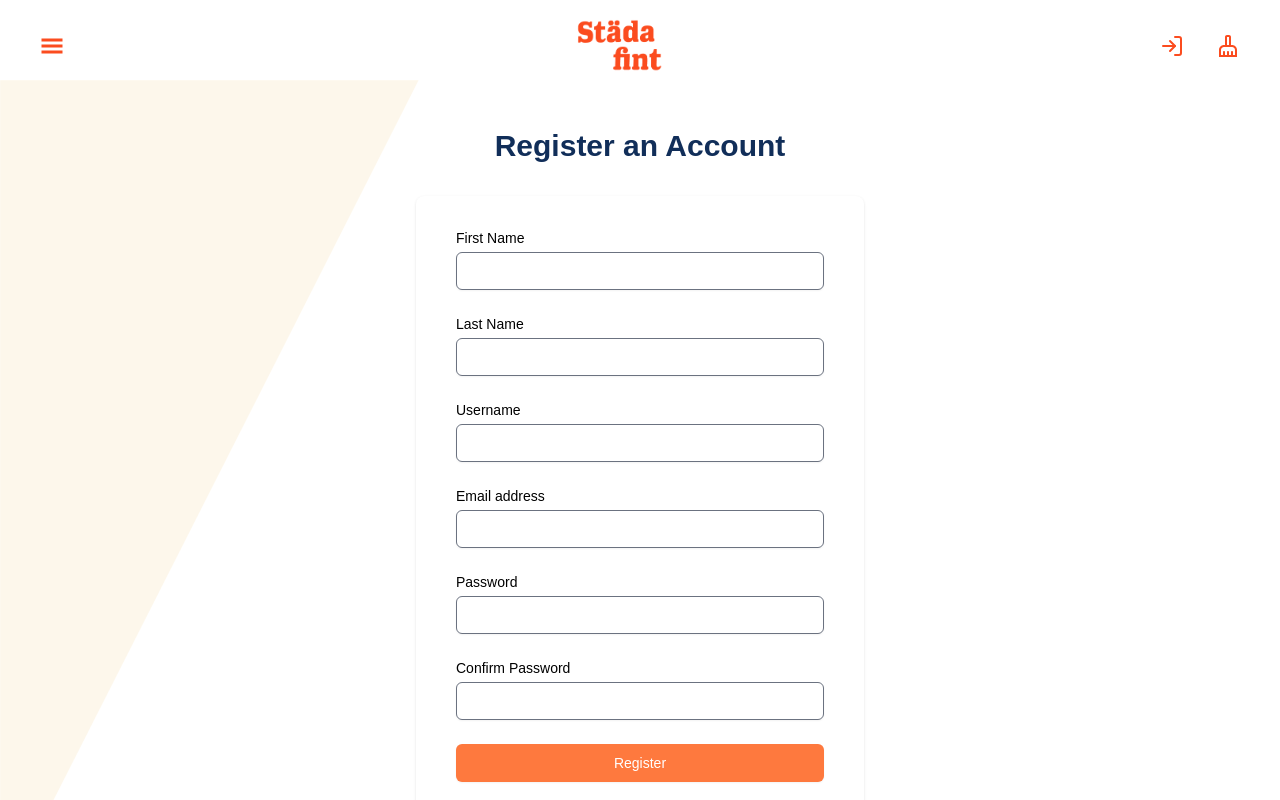
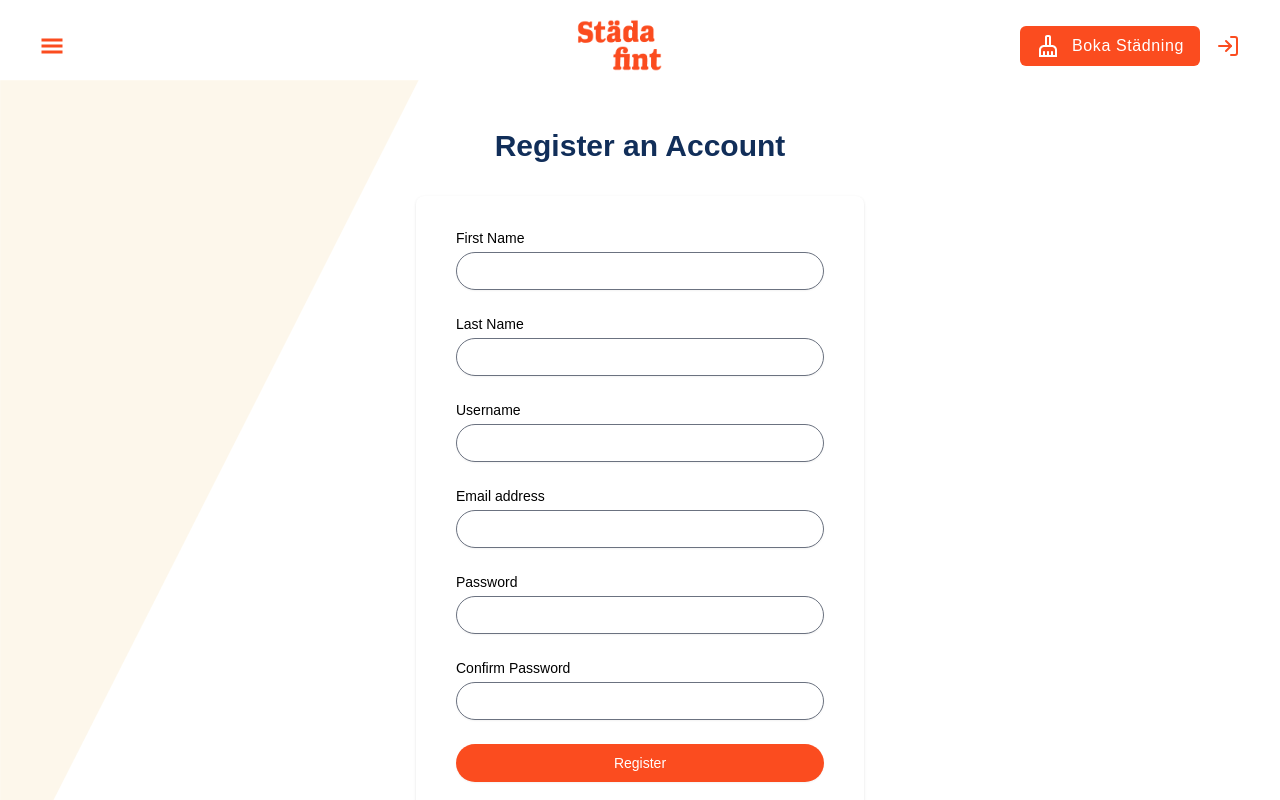
Before and after one commit to varamara/cleaning-service, a React (Vite) app in the folder cleaning-service-js-2/: page /register in a window 1280 px wide. Shown: the top 800 px of the page. Built offline with nearby package versions, Linux system fonts and the light colour scheme; data requests are answered from the project's data file; a web font is replaced by a local one.

Commit message:
Add registration redirect to login page and update login form styles

```diff
--- a/cleaning-service-js-2/db.json
+++ b/cleaning-service-js-2/db.json
@@ -37,6 +37,24 @@
       "lastName": "b",
       "email": "b@b.com",
       "bookings": []
+    },
+    {
+      "id": "bd833c97-e11c-46a0-b749-280e80a77f5c",
+      "bookings": [],
+      "username": "Billy",
+      "password": "Billy123!",
+      "firstName": "Billy",
+      "lastName": "Button",
+      "email": "billy@billy"
+    },
+    {
+      "id": "275eaeb1-f276-4a27-a955-2f2047d01135",
+      "bookings": [],
+      "username": "hej",
+      "password": "Hejsan123!",
+      "firstName": "hej",
+      "lastName": "hej",
+      "email": "hej@hejsan"
     }
   ],
   "cleaners": [
--- a/cleaning-service-js-2/src/components/loginPageComponents/LoginForm.tsx
+++ b/cleaning-service-js-2/src/components/loginPageComponents/LoginForm.tsx
@@ -66,7 +66,7 @@ const LoginForm = () => {
                     type="text"
                     autoComplete="username"
                     required
-                    className="appearance-none block w-full px-3 py-2 border border-gray-300 rounded-md shadow-sm placeholder-gray-400 focus:outline-none focus:ring-indigo-500 focus:border-indigo-500 sm:text-sm"
+                    className="appearance-none block w-full px-3 py-2 border border-gray-300 rounded-full shadow-sm placeholder-gray-400 focus:outline-none focus:ring-indigo-500 focus:border-indigo-500 sm:text-sm"
                     value={formData.username}
                     onChange={handleChange}
                   />
@@ -86,7 +86,7 @@ const LoginForm = () => {
                     type="password"
                     autoComplete="new-password"
                     required
-                    className="appearance-none block w-full px-3 py-2 border border-gray-300 rounded-md shadow-sm placeholder-gray-400 focus:outline-none focus:ring-indigo-500 focus:border-indigo-500 sm:text-sm"
+                    className="appearance-none block w-full px-3 py-2 border border-gray-300 rounded-full shadow-sm placeholder-gray-400 focus:outline-none focus:ring-indigo-500 focus:border-indigo-500 sm:text-sm"
                     value={formData.password}
                     onChange={handleChange}
                   />
@@ -106,7 +106,7 @@ const LoginForm = () => {
                     type="password"
                     autoComplete="new-password"
                     required
-                    className="appearance-none block w-full px-3 py-2 border border-gray-300 rounded-md shadow-sm placeholder-gray-400 focus:outline-none focus:ring-indigo-500 focus:border-indigo-500 sm:text-sm"
+                    className="appearance-none block w-full px-3 py-2 border border-gray-300 rounded-full shadow-sm placeholder-gray-400 focus:outline-none focus:ring-indigo-500 focus:border-indigo-500 sm:text-sm"
                     value={formData.confirmPassword}
                     onChange={handleChange}
                   />
@@ -115,7 +115,7 @@ const LoginForm = () => {
               <div>
                 <button
                   type="submit"
-                  className="w-full flex justify-center py-2 px-4 border border-transparent rounded-md shadow-sm text-sm font-medium text-white bg-primaryOrange hover:bg-secondaryOrange focus:outline-none focus:ring-2 focus:ring-offset-2 focus:ring-indigo-500"
+                  className="w-full flex justify-center py-2 px-4 border border-transparent rounded-full shadow-sm text-sm font-medium text-white bg-secondaryOrange hover:bg-primaryOrange focus:outline-none focus:ring-2 focus:ring-offset-2 focus:ring-indigo-500 transition duration-200"
                 >
                   Log in
                 </button>
--- a/cleaning-service-js-2/src/components/registrationPageComponents/RegistrationFormComponent.tsx
+++ b/cleaning-service-js-2/src/components/registrationPageComponents/RegistrationFormComponent.tsx
@@ -27,8 +27,13 @@ const RegistrationFormComponent: React.FC = () => {
     }));
   };
 
+
+  const [isSubmitted, setIsSubmitted ] = useState<boolean>(false)
+
+
   const handleSubmit = (e: React.FormEvent) => {
     e.preventDefault();
+    setIsSubmitted(true);
 
     const passwordRegex = /^(?=.*\d)(?=.*[a-z])(?=.*[A-Z]).{8,24}$/;
     if(!passwordRegex.test(formData.password)){
@@ -51,7 +56,7 @@ const RegistrationFormComponent: React.FC = () => {
 
     console.log(formData);
     registerUser(newUser);
-    alert("Inloggning lyckades!");
+    alert("Du är nu registrerad! Vänligen logga in.");
 
 
     setFormData({
@@ -89,8 +94,7 @@ const RegistrationFormComponent: React.FC = () => {
                     name="firstName"
                     type="text"
                     autoComplete="given-name"
-                    required
-                    className="appearance-none block w-full px-3 py-2 border border-gray-300 rounded-md shadow-sm placeholder-gray-400 focus:outline-none focus:ring-indigo-500 focus:border-indigo-500 sm:text-sm"
+                    className={`appearance-none block w-full px-3 py-2 border border-gray-300 rounded-full shadow-sm placeholder-gray-400 focus:outline-none focus:ring-indigo-500 focus:border-indigo-500 sm:text-sm  ${isSubmitted && !formData.firstName ? "border-red-700" : ""}  `}
                     value={formData.firstName}
                     onChange={handleChange}
                   />
@@ -110,8 +114,7 @@ const RegistrationFormComponent: React.FC = () => {
                     name="lastName"
                     type="text"
                     autoComplete="family-name"
-                    required
-                    className="appearance-none block w-full px-3 py-2 border border-gray-300 rounded-md shadow-sm placeholder-gray-400 focus:outline-none focus:ring-indigo-500 focus:border-indigo-500 sm:text-sm"
+                    className={`appearance-none block w-full px-3 py-2 border border-gray-300 rounded-full shadow-sm placeholder-gray-400 focus:outline-none focus:ring-indigo-500 focus:border-indigo-500 sm:text-sm ${isSubmitted && !formData.lastName ? "border-red-700" : ""}`}
                     value={formData.lastName}
                     onChange={handleChange}
                   />
@@ -130,8 +133,7 @@ const RegistrationFormComponent: React.FC = () => {
                     name="username"
                     type="text"
                     autoComplete="username"
-                    required
-                    className="appearance-none block w-full px-3 py-2 border border-gray-300 rounded-md shadow-sm placeholder-gray-400 focus:outline-none focus:ring-indigo-500 focus:border-indigo-500 sm:text-sm"
+                    className={`appearance-none block w-full px-3 py-2 border border-gray-300 rounded-full shadow-sm placeholder-gray-400 focus:outline-none focus:ring-indigo-500 focus:border-indigo-500 sm:text-sm ${isSubmitted && !formData.username ? "border-red-700" : ""}`}
                     value={formData.username}
                     onChange={handleChange}
                   />
@@ -150,8 +152,7 @@ const RegistrationFormComponent: React.FC = () => {
                     name="email"
                     type="email"
                     autoComplete="email"
-                    required
-                    className="appearance-none block w-full px-3 py-2 border border-gray-300 rounded-md shadow-sm placeholder-gray-400 focus:outline-none focus:ring-indigo-500 focus:border-indigo-500 sm:text-sm"
+                    className={`appearance-none block w-full px-3 py-2 border border-gray-300 rounded-full shadow-sm placeholder-gray-400 focus:outline-none focus:ring-indigo-500 focus:border-indigo-500 sm:text-sm ${isSubmitted && !formData.email ? "border-red-700" : ""}`}
                     value={formData.email}
                     onChange={handleChange}
                   />
@@ -170,8 +171,7 @@ const RegistrationFormComponent: React.FC = () => {
                     name="password"
                     type="password"
                     autoComplete="new-password"
-                    required
-                    className="appearance-none block w-full px-3 py-2 border border-gray-300 rounded-md shadow-sm placeholder-gray-400 focus:outline-none focus:ring-indigo-500 focus:border-indigo-500 sm:text-sm"
+                    className={`appearance-none block w-full px-3 py-2 border border-gray-300 rounded-full shadow-sm placeholder-gray-400 focus:outline-none focus:ring-indigo-500 focus:border-indigo-500 sm:text-sm ${isSubmitted && !formData.password ? "border-red-700" : ""}`}
                     value={formData.password}
                     onChange={handleChange}
                   />
@@ -190,8 +190,7 @@ const RegistrationFormComponent: React.FC = () => {
                     name="confirmPassword"
                     type="password"
                     autoComplete="new-password"
-                    required
-                    className="appearance-none block w-full px-3 py-2 border border-gray-300 rounded-md shadow-sm placeholder-gray-400 focus:outline-none focus:ring-indigo-500 focus:border-indigo-500 sm:text-sm"
+                    className={`appearance-none block w-full px-3 py-2 border border-gray-300 rounded-full shadow-sm placeholder-gray-400 focus:outline-none focus:ring-indigo-500 focus:border-indigo-500 sm:text-sm ${isSubmitted && !formData.confirmPassword ? "border-red-700" : ""}`}
                     value={formData.confirmPassword}
                     onChange={handleChange}
                   />
@@ -200,11 +199,11 @@ const RegistrationFormComponent: React.FC = () => {
               <div>
                 <button
                   type="submit"
-                  className="w-full flex justify-center py-2 px-4 border border-transparent rounded-md shadow-sm text-sm font-medium text-white  bg-primaryOrange hover:bg-secondaryOrange focus:outline-none focus:ring-2 focus:ring-offset-2 focus:ring-indigo-500"
+                  className="w-full flex justify-center py-2 px-4 border border-transparent rounded-full shadow-sm text-sm font-medium text-white  bg-secondaryOrange hover:bg-primaryOrange focus:outline-none focus:ring-2 focus:ring-offset-2 focus:ring-indigo-500 transition duration-200"
                 >
                   Register
                 </button>
-                <p className="mt-6 text-sm text-center">Har du redan en användare? <a className="font-medium text-primaryOrange hover:text-indigo-500" href="/login">Logga in</a></p>
+                <p className="mt-6 text-sm text-center">Har du redan en användare? <a className="font-medium text-secondaryOrange hover:underline hover:underline-offset-4" href="/login">Logga in</a></p>
               </div>
             </form>
           </div>
--- a/cleaning-service-js-2/src/components/sharedcomponents/Navbar.tsx
+++ b/cleaning-service-js-2/src/components/sharedcomponents/Navbar.tsx
@@ -61,6 +61,11 @@ const Navbar = () => {
               </button>
             </Link>
           )}
+                    <Link to="/booking">
+            <button className="text-white bg-secondaryOrange sm:text-xl lg:text-2xl tracking-wide py-2 px-4 rounded-md focus:outline-none focus:shadow-outline flex flex-row items-center">
+              <MdOutlineCleaningServices /> <span className="text-base pl-3">Boka Städning</span>
+            </button>
+          </Link>
           <div className="">
             {currentUser ? (
               <button
@@ -77,11 +82,7 @@ const Navbar = () => {
               </Link>
             )}
           </div>
-          <Link to="/booking">
-            <button className="text-secondaryOrange sm:text-xl lg:text-2xl tracking-wide py-2 px-4 rounded focus:outline-none focus:shadow-outline flex flex-row items-center">
-              <MdOutlineCleaningServices />
-            </button>
-          </Link>
+
         </div>
       </nav>
     </>
--- a/cleaning-service-js-2/src/contexts/registrationContext/RegistrationProvider.tsx
+++ b/cleaning-service-js-2/src/contexts/registrationContext/RegistrationProvider.tsx
@@ -35,6 +35,7 @@ export const RegistrationProvider: React.FC<{ children: ReactNode }> = ({
     } catch (error) {
       console.error("Error registering user:", error);
     }
+    navigate("/login")
   };
 
   const loginUser = async (username: string, password: string) => {
```
